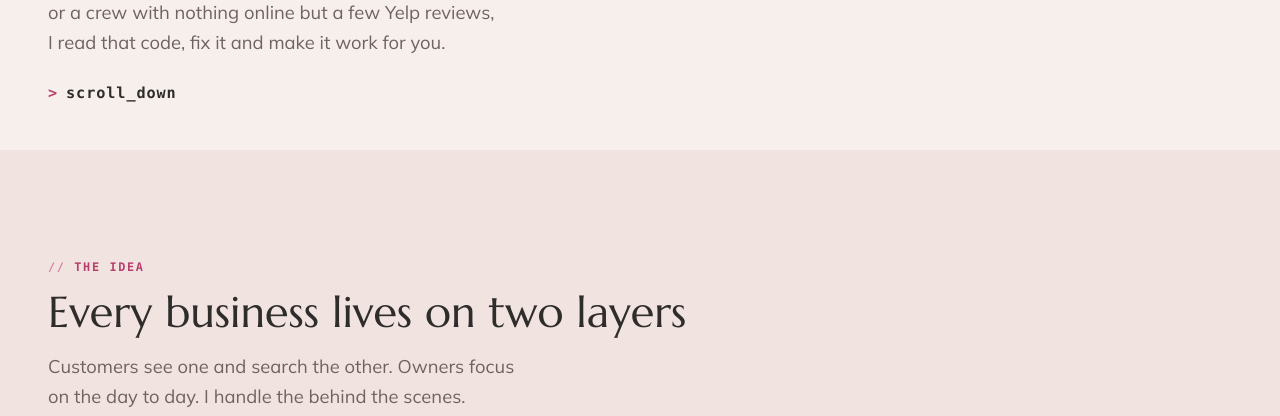
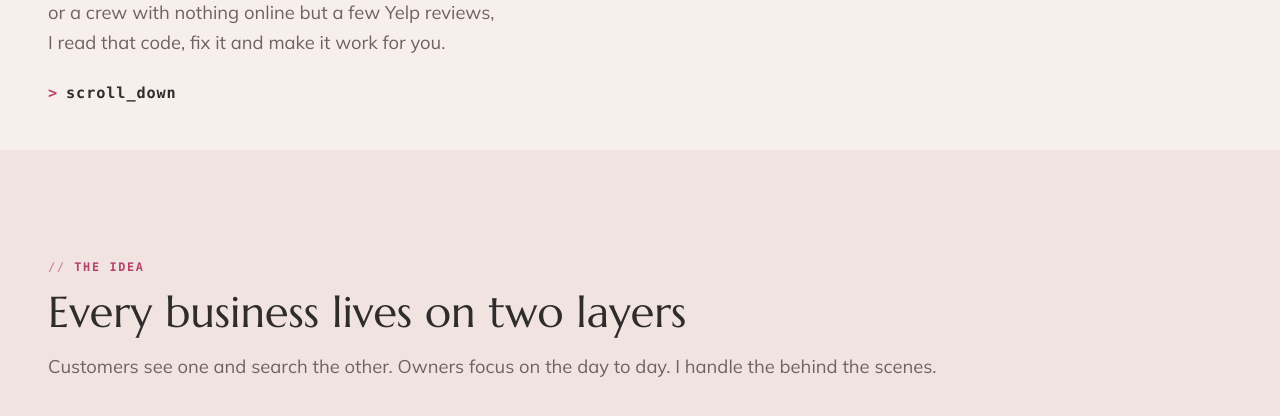
Before and after one commit to The-Upside-Philly/theupsidephilly, a plain HTML site: page index.html in a window 1280 px wide. Shown: the part 536-952 px from the top of the page. Drawn offline with Linux system fonts and the light colour scheme; a web font is replaced by a local one.

Commit message:
Full-width two-layers intro

```diff
--- a/index.html
+++ b/index.html
@@ -65,6 +65,7 @@ header.top nav li:first-child{border-top:0}
 header.top .hcta{white-space:nowrap}
 @media (max-width:900px){header.top .wrap{flex-wrap:wrap!important;row-gap:4px}.htag{order:3;width:100%;margin:0;padding:6px 0 2px;border:0;border-top:1px solid #2E2629;text-align:center;font-size:.66rem}}
 @media (min-width:901px){header.top .wrap{flex-wrap:nowrap!important}.htag{overflow:hidden;text-overflow:clip;min-width:0}}
+#layers .head{max-width:none}#layers .head .lede{max-width:none;text-wrap:wrap}
 </style>
 <title>The Upside Philly</title>
 <meta name="description" content="Every Philly shop has a code layer: its Google listing, reviews, website and DMs. The Upside Philly decodes it for small businesses with health reports, websites, listings and outreach.">
```
